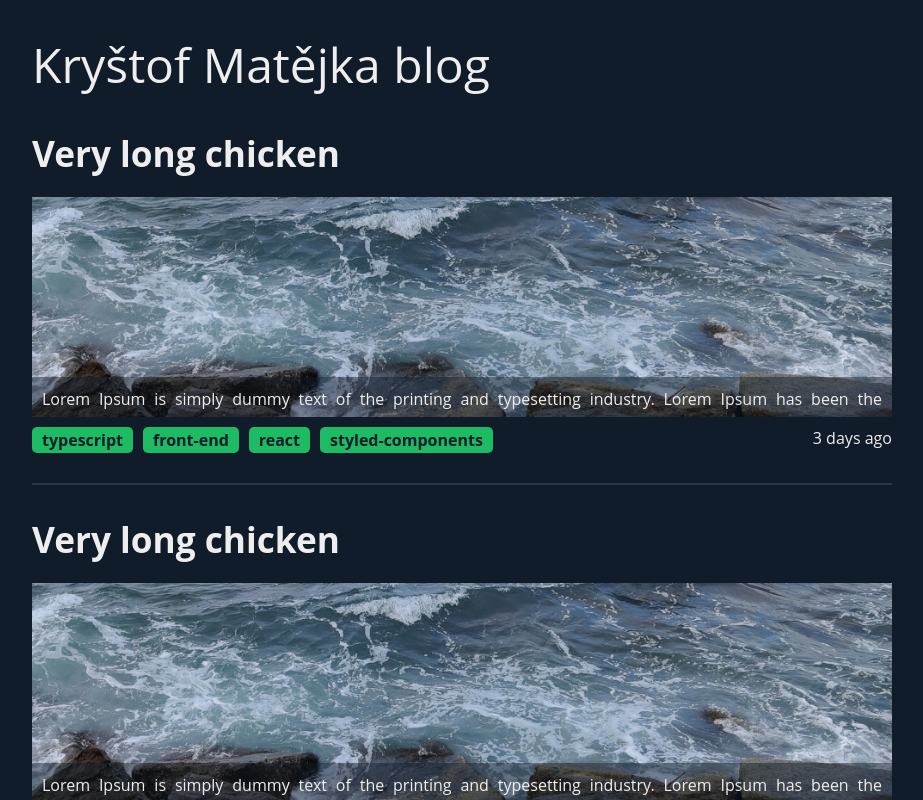
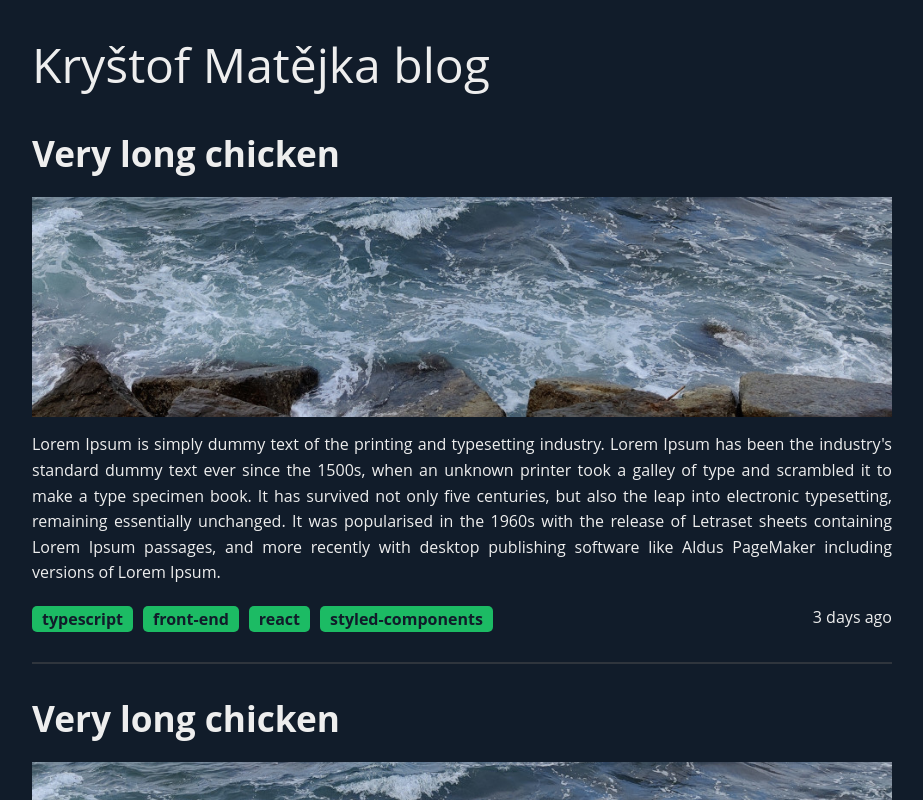
Before and after one commit to kxmatejka/krystof-m, a Next.js app: page / in a window 1280 px wide. Shown: the top 800 px of the page, without its empty margins (178-1101 px from the left). Built offline with nearby package versions, Linux system fonts and the light colour scheme.

Commit message:
improve hover effect

```diff
--- a/src/components/article-preview/article-preview.tsx
+++ b/src/components/article-preview/article-preview.tsx
@@ -5,6 +5,11 @@ const StyledSection = styled.section`
   color: var(--light-color);
   font-family: 'Open Sans', sans-serif;
   font-weight: 500;
+  transition: transform 0.3s ease;
+
+  &:hover {
+    transform: scale(1.1);
+  }
 `
 
 const StyledH2 = styled.h2`
@@ -12,15 +17,17 @@ const StyledH2 = styled.h2`
   margin: 0 0 20px 0;
 `
 
+const StyledImgContainer = styled.div`
+  position: relative;
+  overflow: hidden;
+  margin: 0 0 10px 0;
+`
+
 const StyledImgPreview = styled.p`
-  position: absolute;
-  margin: 0;
-  padding: 10px;
-  top: 180px;
+  margin: 10px 0 10px 0;
+  padding: 0;
   text-align: justify;
   line-height: 1.6rem;
-  background-color: #111c2a70;
-  transition: all ease 0.5s;
 `
 
 const StyledImg = styled.img`
@@ -30,24 +37,6 @@ const StyledImg = styled.img`
   margin: 0;
   opacity: 1;
   transition: all ease 0.5s;
-`
-
-const StyledImgContainer = styled.div`
-  position: relative;
-  overflow: hidden;
-  height: 220px;
-  margin: 0 0 10px 0;
-
-  &:hover {
-    ${StyledImgPreview} {
-      top: 0;
-      background: transparent;
-    }
-
-    ${StyledImg} {
-      opacity: 0.3;
-    }
-  }
 `
 
 const StyledFooterContainer = styled.div`
```
Also changed, not shown: 1 other file (tests, documents, lock files or other folders).
